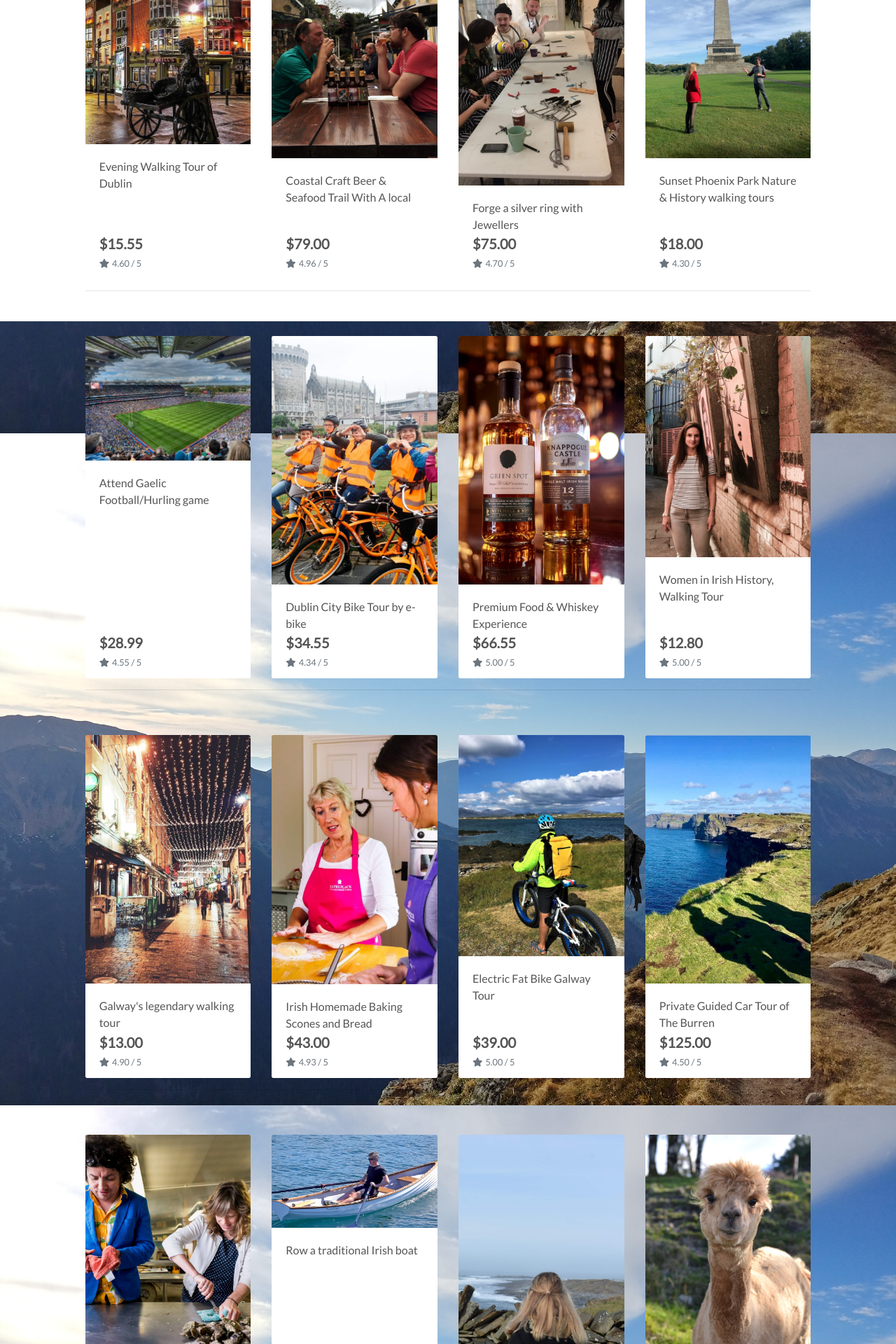
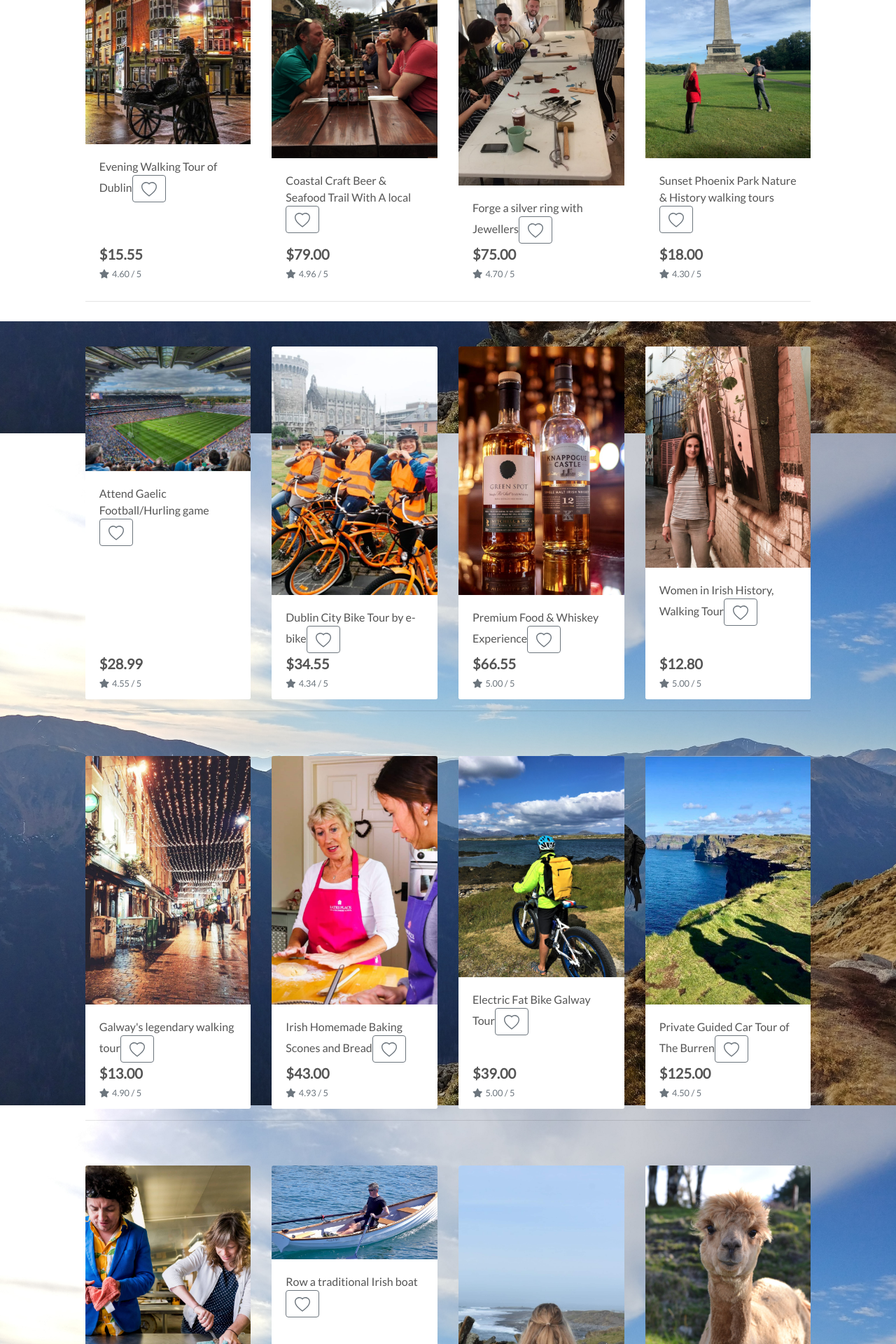
Before and after one commit to Code-Institute-Submissions/devgithubs-experia, a Django app: page /experiences/ in a window 1280 px wide. Shown: the part 341-2261 px from the top of the page at 70% size. Run offline with Django 3.2, Linux system fonts and the light colour scheme; data comes from the database, SQL or seed files in the repository; some libraries are stand-ins or nearby versions.

Commit message:
Added 'heart' wishlist button overlay to exp. card

```diff
--- a/experiences/templates/experiences/experiences.html
+++ b/experiences/templates/experiences/experiences.html
@@ -24,7 +24,7 @@
                 <div class="row">
                     {% for experience in experiences %}
                         <div class="col-sm-6 col-md-6 col-lg-4 col-xl-3">
-                            <div class="card h-100 border-0">
+                            <div class="heart card h-100 border-0">
                                 {% if experience.image %}
                                 <a href="{% url 'experiences_detail' experience.id %}">
                                     <img class="card-img-top img-fluid" src="{{ experience.image.url }}" alt="{{ experience.name }}">
@@ -35,7 +35,11 @@
                                 </a>
                                 {% endif %}
                                 <div class="card-body pb-0">
-                                    <p class="mb-0">{{ experience.name }}</p>
+                                    <p class="mb-0">{{ experience.name }}<button type="button" class="heart-button btn btn-outline-secondary" data-toggle="tooltip" data-placement="top" title="Add to wishlist">
+                                        <svg xmlns="http://www.w3.org/2000/svg" width="22" height="22" fill="currentColor" class="bi bi-heart" viewBox="0 0 16 16">
+                                            <path d="m8 2.748-.717-.737C5.6.281 2.514.878 1.4 3.053c-.523 1.023-.641 2.5.314 4.385.92 1.815 2.834 3.989 6.286 6.357 3.452-2.368 5.365-4.542 6.286-6.357.955-1.886.838-3.362.314-4.385C13.486.878 10.4.28 8.717 2.01L8 2.748zM8 15C-7.333 4.868 3.279-3.04 7.824 1.143c.06.055.119.112.176.171a3.12 3.12 0 0 1 .176-.17C12.72-3.042 23.333 4.867 8 15z"/>
+                                        </svg>
+                                    </button></p>
                                 </div>
                                 <div class="card-footer bg-white pt-0 border-0 text-left">
                                     <div class="row">
```
